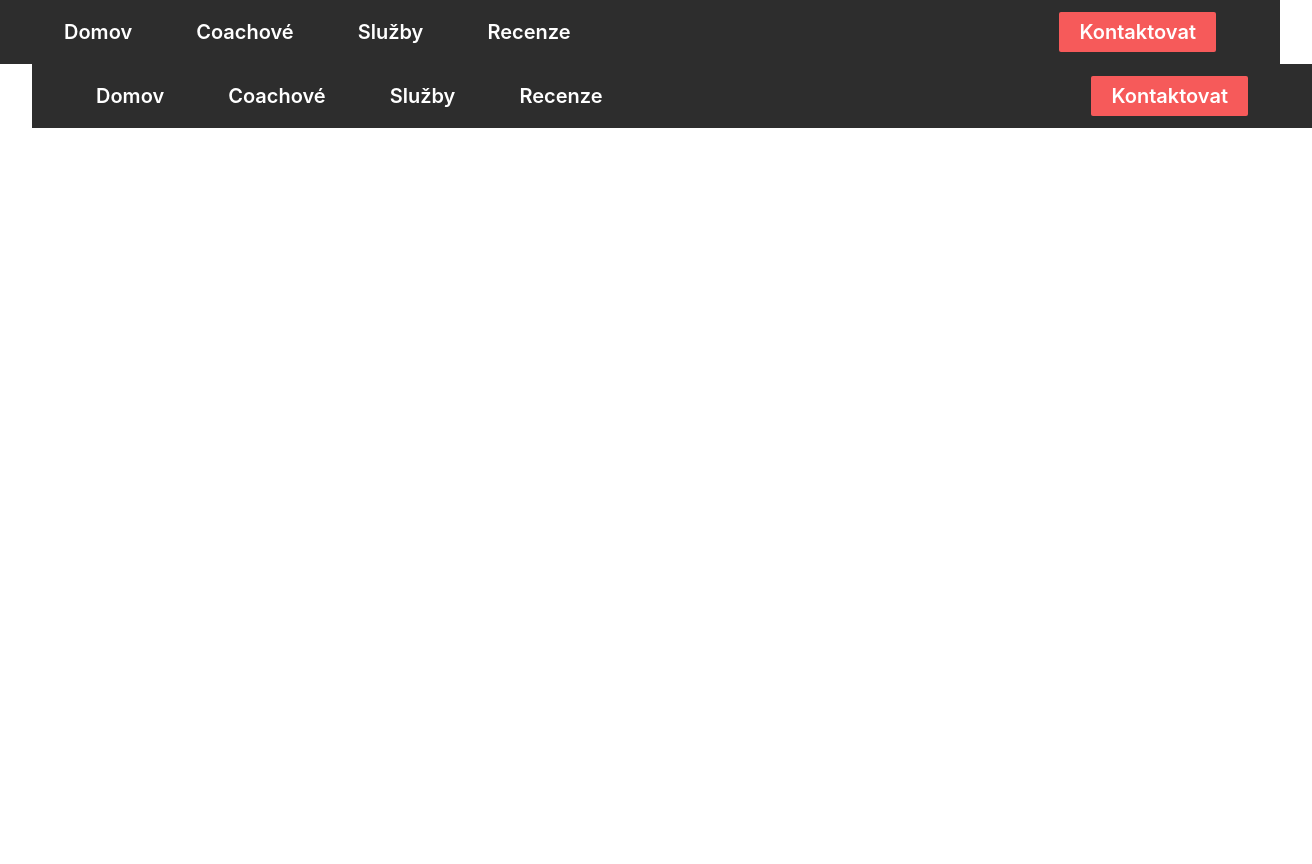
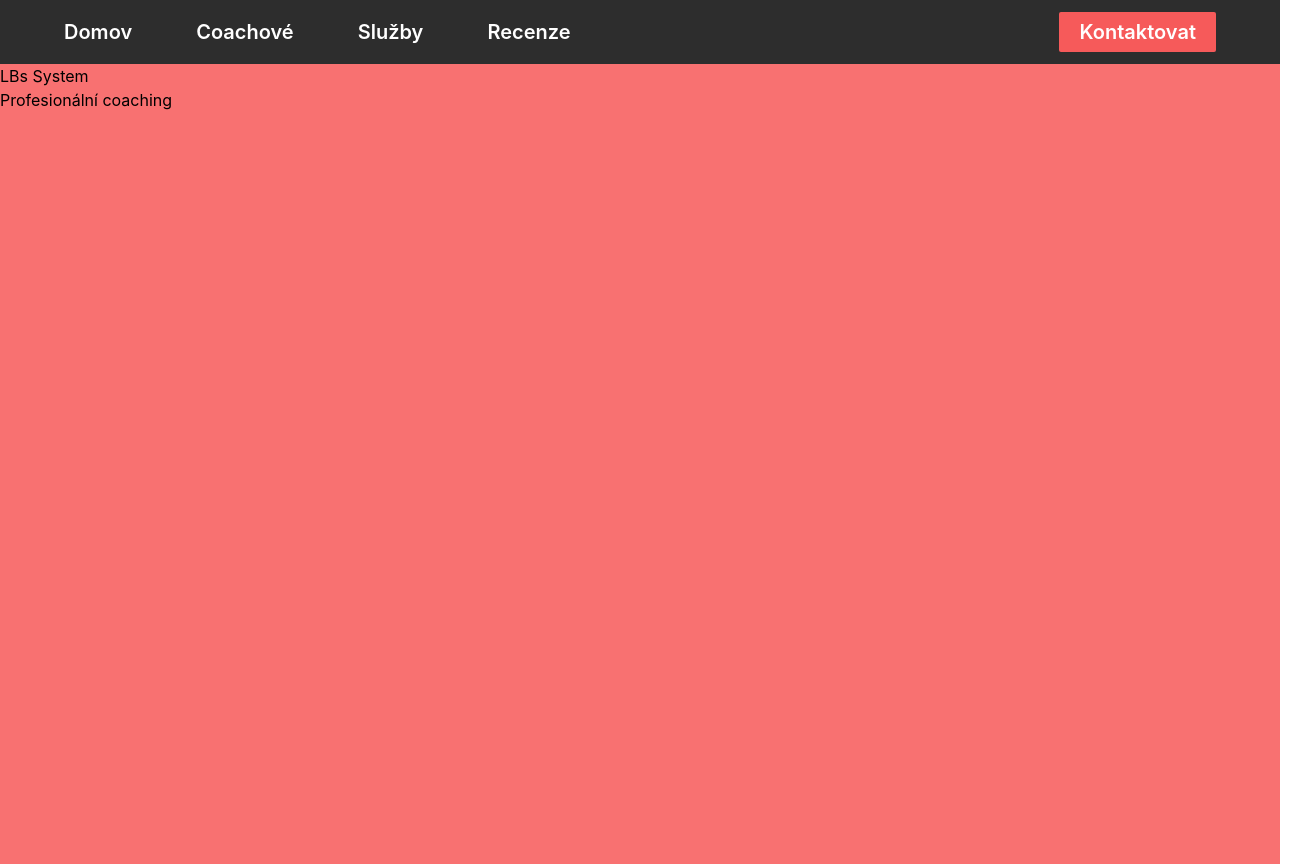
Before and after one commit to aeggydev/lbs-system, a Next.js app: page / in a window 1280 px wide. Shown: the whole page, 1312 px wide, since content can reach past the window. Before the commit the page ends 800 px from the top, so only its background shows below. Built offline with nearby package versions, Linux system fonts and the light colour scheme.

Commit message:
Add basic index.html

```diff
--- a/pages/index.tsx
+++ b/pages/index.tsx
@@ -2,12 +2,16 @@ import type { NextPage } from 'next'
 import Head from 'next/head'
 import Image from 'next/image'
 import Navbar from '../components/navbar'
-import styles from '../styles/Home.module.css'
 
 const Home: NextPage = () => {
   return (
-    <div className={styles.container}>
-            <Navbar></Navbar>
+    <div>
+            <div className="h-[100vh] bg-red-400">
+              <div>
+                <div>LBs System</div>
+                <div>Profesionální coaching</div>
+              </div>
+            </div>
     </div>
   )
 }
```
